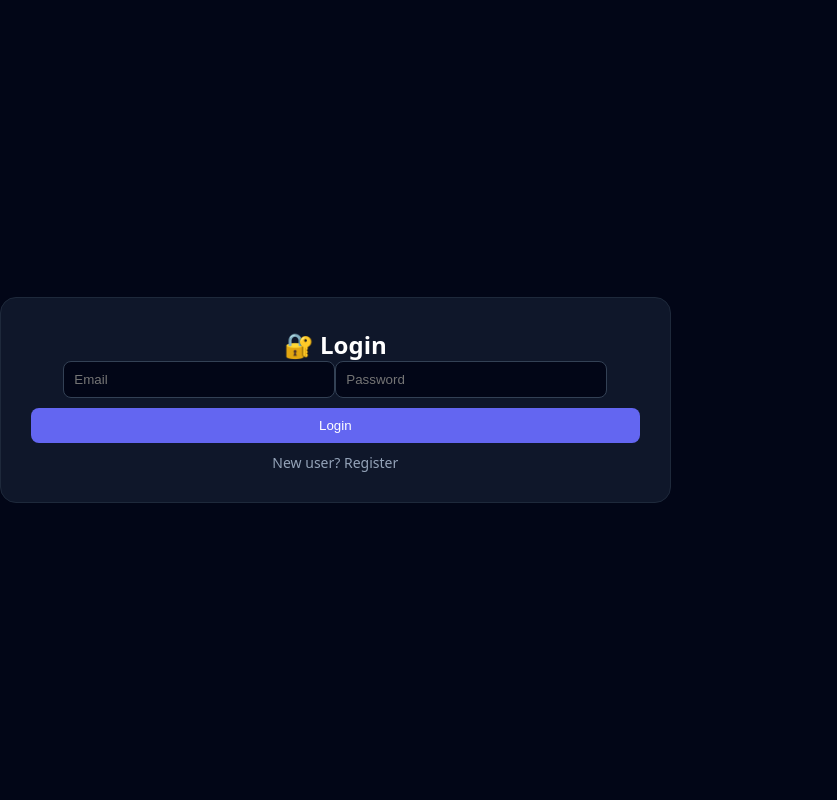
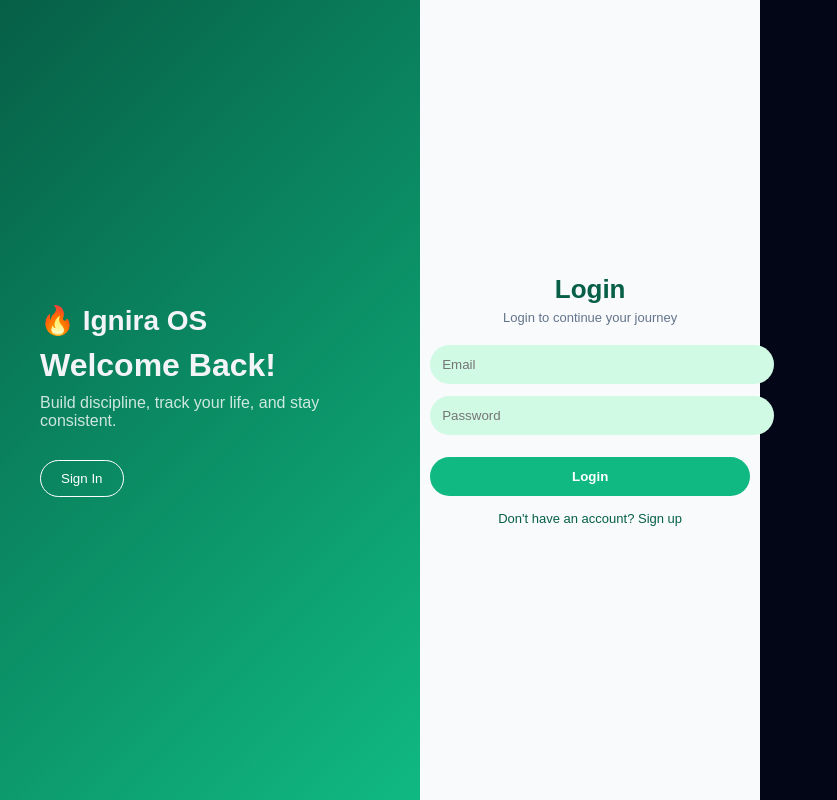
Before and after one commit to mavanigadda09/daily-tracker-app, a React (Vite) app: page / in a window 1280 px wide. Shown: the whole page, without its empty margins (0-837 px from the left). Built offline with nearby package versions, Linux system fonts and the light colour scheme; no server answers.

Commit message:
fix vercel routing

```diff
--- a/src/Login.jsx
+++ b/src/Login.jsx
@@ -18,24 +18,18 @@ export default function Login({ onLogin }) {
 
     try {
       if (isRegister) {
-        // 📝 REGISTER
         await createUserWithEmailAndPassword(auth, email, password);
       } else {
-        // 🔐 LOGIN
         await signInWithEmailAndPassword(auth, email, password);
       }
-
       onLogin();
     } catch (err) {
-      console.log(err);
-
-      // 🔥 SMART ERROR MESSAGES
       if (err.code === "auth/email-already-in-use") {
-        setError("⚠️ Email already registered. Please login.");
+        setError("Email already registered.");
       } else if (err.code === "auth/user-not-found") {
-        setError("❌ No account found. Please register.");
+        setError("No account found.");
       } else if (err.code === "auth/wrong-password") {
-        setError("❌ Incorrect password.");
+        setError("Incorrect password.");
       } else {
         setError(err.message);
       }
@@ -44,11 +38,32 @@ export default function Login({ onLogin }) {
 
   return (
     <div style={styles.container}>
+
+      {/* LEFT PANEL */}
+      <div style={styles.left}>
+        <div>
+          <h1 style={styles.logo}>🔥 Ignira OS</h1>
+          <h2 style={styles.welcome}>Welcome Back!</h2>
+          <p style={styles.desc}>
+            Build discipline, track your life, and stay consistent.
+          </p>
+
+          <button style={styles.ghostBtn}>
+            {isRegister ? "Create Account" : "Sign In"}
+          </button>
+        </div>
+      </div>
+
+      {/* RIGHT PANEL */}
+      <div style={styles.right}>
         <div style={styles.card}>
+          <h2 style={styles.title}>
+            {isRegister ? "Create Account" : "Login"}
+          </h2>
 
-        <h2 style={{ color: "#fff" }}>
-          {isRegister ? "📝 Register" : "🔐 Login"}
-        </h2>
+          <p style={styles.subtitle}>
+            Login to continue your journey
+          </p>
 
           <input
             placeholder="Email"
@@ -65,10 +80,7 @@ export default function Login({ onLogin }) {
             style={styles.input}
           />
 
-        {/* ❗ ERROR MESSAGE */}
-        {error && (
-          <p style={{ color: "#f87171", fontSize: 13 }}>{error}</p>
-        )}
+          {error && <p style={styles.error}>{error}</p>}
 
           <button style={styles.button} onClick={handleSubmit}>
             {isRegister ? "Create Account" : "Login"}
@@ -83,51 +95,114 @@ export default function Login({ onLogin }) {
           >
             {isRegister
               ? "Already have an account? Login"
-            : "New user? Register"}
+              : "Don't have an account? Sign up"}
           </p>
-
+        </div>
       </div>
     </div>
   );
 }
 
+/* 🎨 STYLES */
 const styles = {
   container: {
+    display: "flex",
     height: "100vh",
+    fontFamily: "sans-serif"
+  },
+
+  /* LEFT */
+  left: {
+    flex: 1,
+    background: "linear-gradient(135deg, #065f46, #10b981)",
+    color: "#fff",
     display: "flex",
+    alignItems: "center",
     justifyContent: "center",
+    padding: 40
+  },
+
+  logo: {
+    fontSize: 28,
+    marginBottom: 10
+  },
+
+  welcome: {
+    fontSize: 32,
+    marginBottom: 10
+  },
+
+  desc: {
+    opacity: 0.8,
+    marginBottom: 30
+  },
+
+  ghostBtn: {
+    padding: "10px 20px",
+    borderRadius: 25,
+    border: "1px solid #fff",
+    background: "transparent",
+    color: "#fff",
+    cursor: "pointer"
+  },
+
+  /* RIGHT */
+  right: {
+    flex: 1,
+    background: "#f8fafc",
+    display: "flex",
     alignItems: "center",
-    background: "#020617"
+    justifyContent: "center"
   },
+
   card: {
-    padding: 30,
-    borderRadius: 16,
-    background: "#0f172a",
-    border: "1px solid #1e293b",
+    width: 320,
     textAlign: "center"
   },
+
+  title: {
+    fontSize: 26,
+    marginBottom: 5,
+    color: "#065f46"
+  },
+
+  subtitle: {
+    fontSize: 13,
+    color: "#64748b",
+    marginBottom: 20
+  },
+
   input: {
-    width: 250,
-    padding: 10,
-    marginBottom: 10,
-    borderRadius: 8,
-    border: "1px solid #334155",
-    background: "#020617",
-    color: "#fff"
+    width: "100%",
+    padding: 12,
+    marginBottom: 12,
+    borderRadius: 25,
+    border: "none",
+    background: "#d1fae5",
+    outline: "none"
   },
+
   button: {
-    padding: "10px 16px",
-    borderRadius: 8,
-    background: "#6366f1",
+    width: "100%",
+    padding: 12,
+    borderRadius: 25,
     border: "none",
+    background: "#10b981",
     color: "#fff",
+    fontWeight: "bold",
     cursor: "pointer",
-    width: "100%"
+    marginTop: 10
   },
+
+  error: {
+    color: "#ef4444",
+    fontSize: 12
+  },
+
   switch: {
-    marginTop: 10,
-    color: "#94a3b8",
-    cursor: "pointer",
-    fontSize: 14
+    marginTop: 15,
+    fontSize: 13,
+    color: "#065f46",
+    cursor: "pointer"
   }
 };
--- a/src/firebase.js
+++ b/src/firebase.js
@@ -1,5 +1,10 @@
 import { initializeApp } from "firebase/app";
-import { getAuth } from "firebase/auth";
+import {
+  getAuth,
+  GoogleAuthProvider,
+  signInWithPopup,
+  signOut
+} from "firebase/auth";
 import { getFirestore } from "firebase/firestore";
 
 // 🔐 Firebase Config
@@ -7,17 +12,45 @@ const firebaseConfig = {
   apiKey: "AIzaSyBO1F1JrlosiNxsy9hh56jWldE8l-T57wQ",
   authDomain: "ignira-os.firebaseapp.com",
   projectId: "ignira-os",
-  storageBucket: "ignira-os.appspot.com", // ✅ FIXED
+  storageBucket: "ignira-os.appspot.com",
   messagingSenderId: "287796839565",
   appId: "1:287796839565:web:0a4780615d4f192bcb8ec4",
   measurementId: "G-DZRYRMVNPR"
 };
 
-// 🚀 Initialize
+// 🚀 Initialize App
 const app = initializeApp(firebaseConfig);
 
 // 🔐 Auth
 export const auth = getAuth(app);
 
-// ☁️ Firestore DB
+// ☁️ Firestore
 export const db = getFirestore(app);
+
+// 🔵 Google Provider
+const provider = new GoogleAuthProvider();
+
+// ================= GOOGLE LOGIN =================
+export const signInWithGoogle = async () => {
+  try {
+    const result = await signInWithPopup(auth, provider);
+
+    const user = result.user;
+
+    console.log("✅ Google User:", user);
+
+    return user;
+  } catch (error) {
+    console.error("❌ Google Login Error:", error);
+    throw error;
+  }
+};
+
+// ================= LOGOUT =================
+export const logoutUser = async () => {
+  try {
+    await signOut(auth);
+  } catch (error) {
+    console.error("❌ Logout Error:", error);
+  }
+};
```
Also changed, not shown: vercel.json (added). Lines whose indentation alone changed are shown as unchanged.
